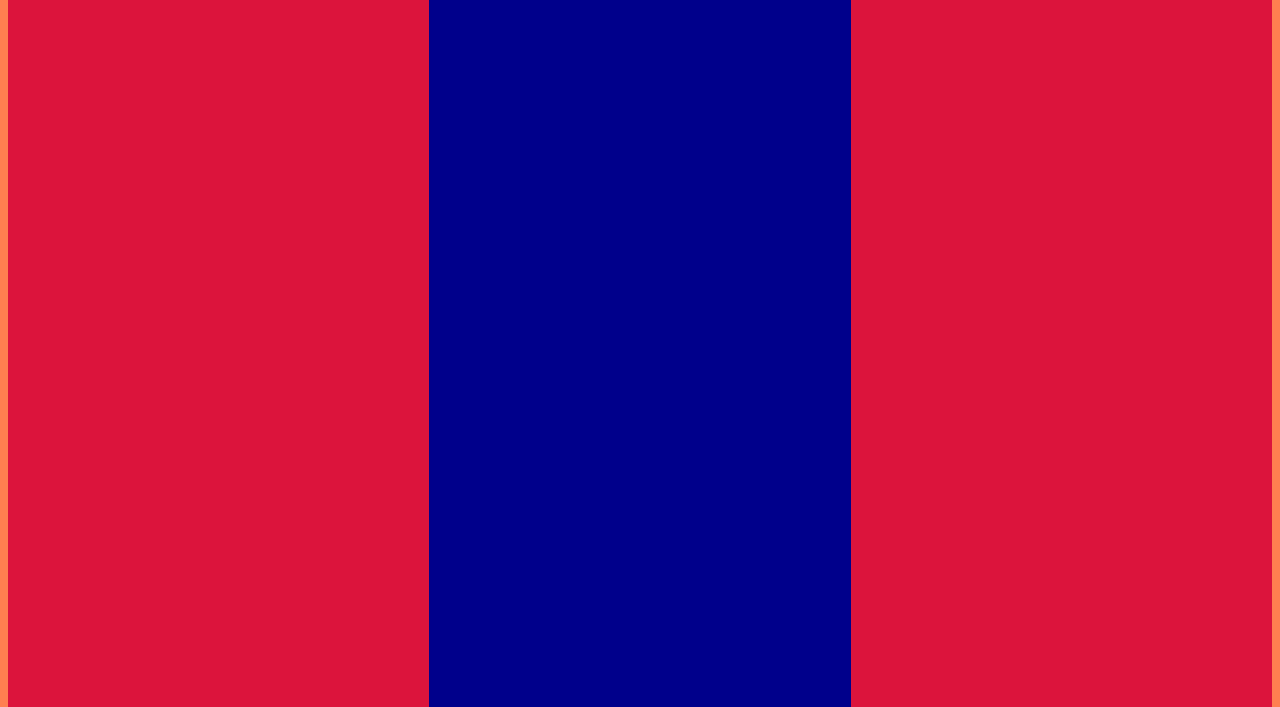
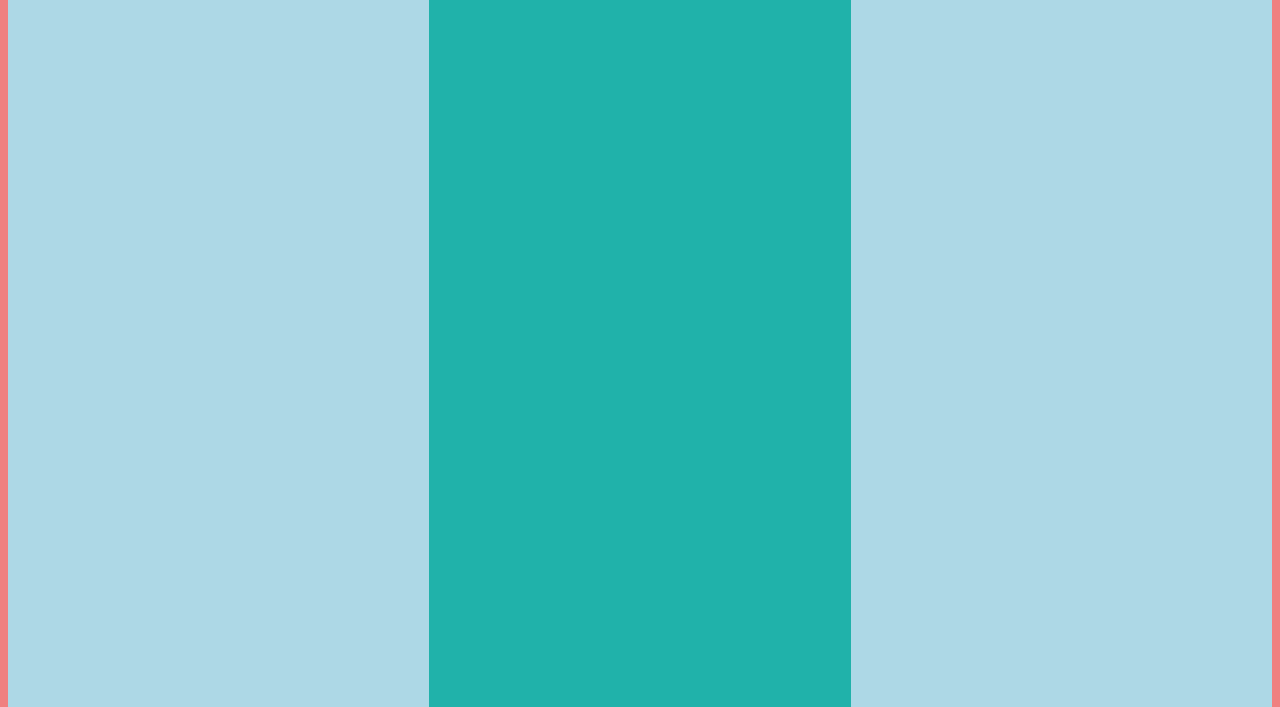
Before and after one commit to LavenderLemonade/recipe-site-project, a plain HTML site: page index.html in a window 1280 px wide. Shown: the part 101-808 px from the top of the page. Drawn offline with Linux system fonts and the light colour scheme.

Commit message:
Changed up the colors

```diff
--- a/index.html
+++ b/index.html
@@ -1,36 +1,25 @@
 <!DOCTYPE html>
 <html lang="en">
   <head>
-    <meta charset="UTF-8">
-    <link rel = "stylesheet" href = "styles.css">
-    <meta http-equiv="X-UA-Compatible" content="IE=edge">
-    <meta name="viewport" content="width=device-width, initial-scale=1.0">
+    <meta charset="UTF-8" />
+    <link rel="stylesheet" href="styles.css" />
+    <meta http-equiv="X-UA-Compatible" content="IE=edge" />
+    <meta name="viewport" content="width=device-width, initial-scale=1.0" />
     <title>Food Website</title>
   </head>
   <body>
-
-    <div class = "container">
-        <div class = "left-strip">
-            <p>
-                put a menu here. Yo, I made a change right here! And some more changes...
-            </p>
-
-
-            <p>
-                Hey, this is Nick and Sam!
-            </p>
-
+    <div class="container">
+      <div class="left-strip center">
+        <p>(Menu)</p>
       </div>
 
-        <div class = "middle-strip">
+      <div class="middle-strip">
+        <p>(Featured Content/Images)</p>
       </div>
 
-        <div class = "right-strip">
+      <div class="right-strip">
+        <p></p>
       </div>
-
-
-
     </div>
-
   </body>
 </html>
--- a/styles.css
+++ b/styles.css
@@ -1,15 +1,21 @@
+/* General */
+
 html, body
 {
     height: 100%;
-    background-color: coral;
+    font-size: 1.5rem;
+    background-color: lightcoral;
 }
+
+
+/* container and strips */
 
 .container
 {
     display: flex;
     height: 100%;
     justify-content: center;
-    background-color: crimson;
+    background-color: lightblue;
 }
 
 .middle-strip
@@ -18,7 +24,7 @@ html, body
     flex:1;
     height: 100%;
     width: 50%;
-    background-color:darkblue;
+    background-color:lightseagreen;
 
 }
 
@@ -30,6 +36,9 @@ html, body
      width: 25%;
      padding-left: 0px;
 
+     /* Tried to center text - doesn't work... */
+     text-align: center;
+
 }
 
 .right-strip
@@ -40,3 +49,9 @@ html, body
     width: 25%;
     padding-left: 0px;
 }
+
+/* Text */
+
+.center {
+    text-align: center;
+}
```
Lines whose indentation alone changed are shown as unchanged.
